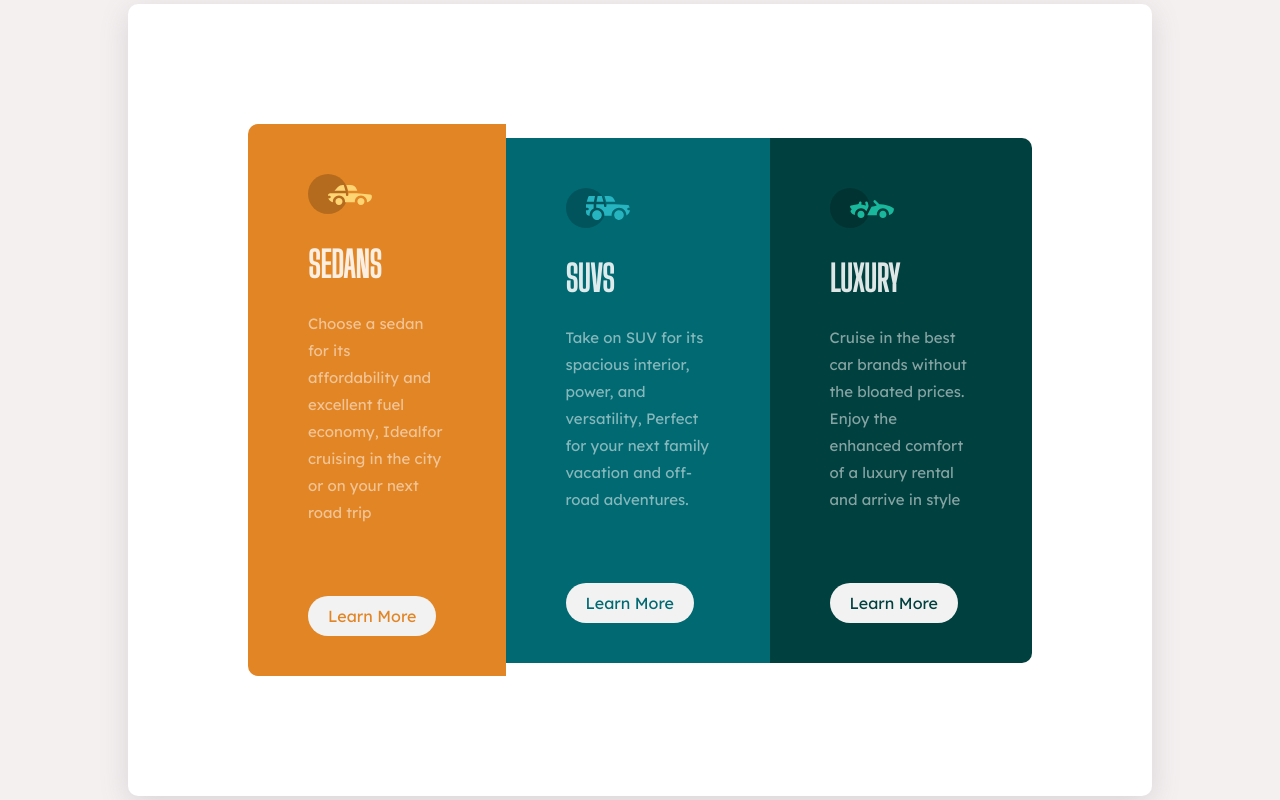
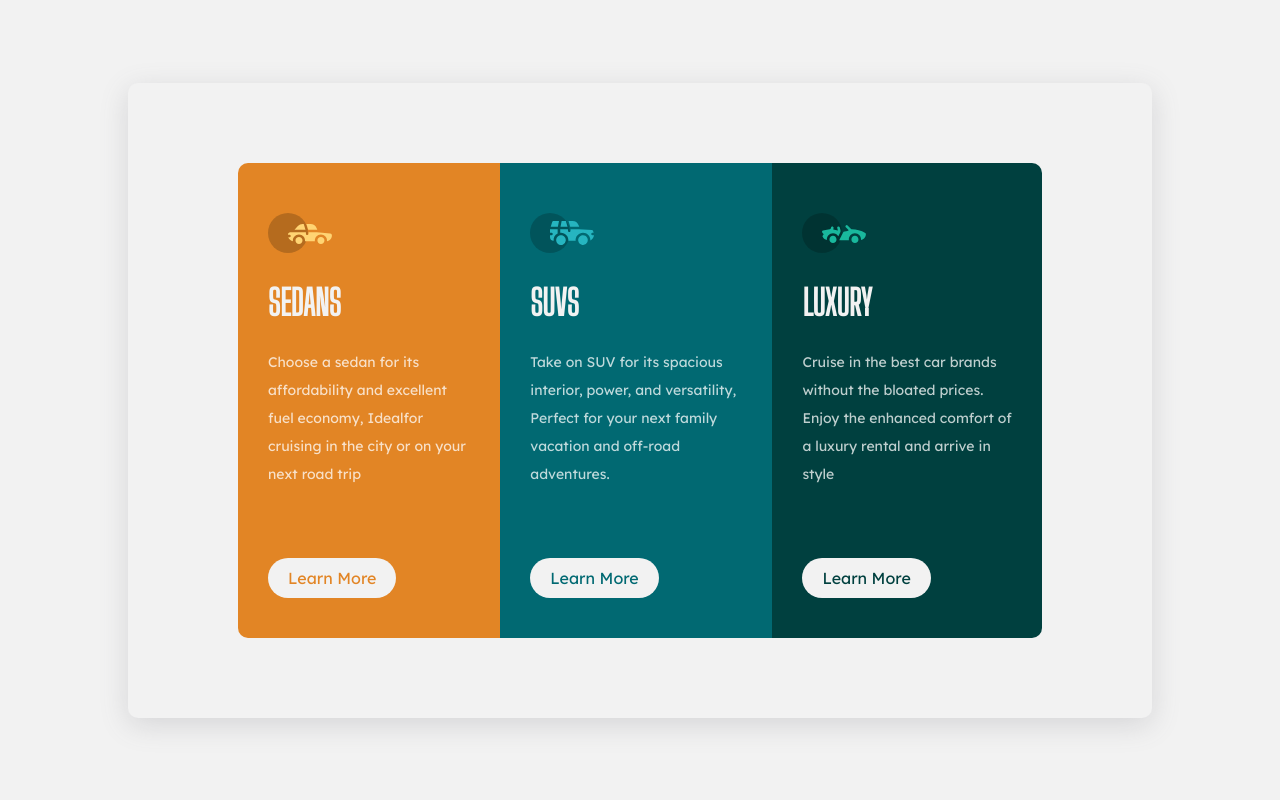
Before and after one commit to Blandine-Basabose/Blandine-Basabose.github.io, a plain HTML site: page index.html in a window 1280 px wide. Drawn offline with Linux system fonts and the light colour scheme.

Commit message:
initial commit

```diff
--- a/style.css
+++ b/style.css
@@ -7,7 +7,6 @@
 body{
 
     font-family:"Lexend Deca";
-    font-weight: 400px;
 }
 
 .container {
@@ -15,21 +14,18 @@ body{
     justify-content: center;
     align-items: center;
     height: 100vh;
-    background-color: #f5f0f0;
+    background-color: hsl(0, 0%, 95%);
 
 }
 .Sub-container{
     display: flex;
-    justify-content: center;
-    align-items: center;
     flex-wrap: nowrap;
     width: 80%;
-    padding: 120px;
-    background-color: #ffffff;
+    padding: 80px 110px;
+
+    background-color: hsl(0, 0%, 95%);
     border-radius: 10px;
-    box-shadow: rgba(100, 100, 111, 0.2) 0px 7px 29px 0px
-
-
+    box-shadow: rgba(100, 100, 111, 0.2) 0px 7px 29px 0px;
 }
 
 .col1 {
@@ -37,12 +33,12 @@ body{
     background-color: #E28525;
     border-top-left-radius: 10px;
     border-bottom-left-radius: 10px;
-    padding: 50px 60px ;
+    padding: 50px 30px ;
 }
 
 .col2 {
     background-color: #016972;
-    padding: 50px 60px ;
+    padding: 50px 30px ;
 
 }
 
@@ -51,39 +47,37 @@ body{
     background-color: #00403F;
     border-top-right-radius: 10px;
     border-bottom-right-radius: 10px;
-    padding: 50px 60px ;
+    padding: 50px 30px ;
 
 }
 
 h1{
 
-    color: rgba(255, 255, 255, 0.87);
-    font-weight:700;
-    font-size: 2.2rem;
+    color: hsl(0, 0%, 95%);
+    font-weight: 700;
     font-family: "Big Shoulders Display";
     margin: 25px 0;
+    font-size: 35px;
 
 }
 
 p{
     margin-bottom: 80px;
-    font-size: 15px;
-    color: rgba(255, 255, 255, 0.521);
-    line-height: 1.8;
-
-
+    font-size: 14px;
+    color:hsla(0, 0%, 100%, 0.75);
+    line-height: 2;
 }
 
 a {
     text-decoration: none;
-    background-color: #f2f2f2;
+    background-color:hsl(0, 0%, 95%);
     border-radius: 50px;
     padding:10px 20px;
     font-size: 1em;
 }
 .button3:hover, .button2:hover, .button1:hover{
-    border: 1px solid white;
-    color: white;
+    border: 1px solid hsl(0, 0%, 95%);
+    color: hsl(0, 0%, 95%);
 }
 
 .button1:hover{
@@ -108,7 +102,6 @@ a {
 
 
 @media (max-width:600px){
-
     .Sub-container{
         display: flex;
         flex-wrap: wrap;
@@ -120,6 +113,7 @@ a {
     .container {
 
         height: auto;
+
 
     }
     .col1 {
```
